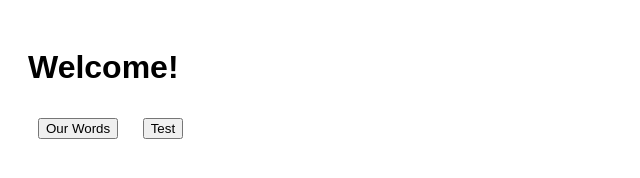
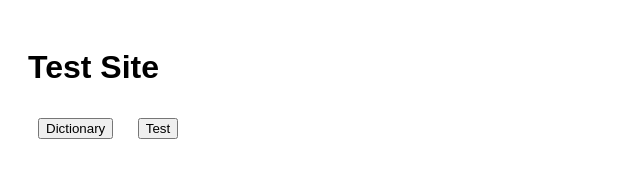
Before and after one commit to snoob122/website, a plain HTML site: page index.html in a window 1280 px wide. Shown: the whole page, without its empty margins (0-640 px from the left). Drawn offline with Linux system fonts and the light colour scheme.

Commit message:
Update index.html

```diff
--- a/index.html
+++ b/index.html
@@ -5,8 +5,8 @@
   <link rel="stylesheet" href="style.css">
 </head>
 <body>
-  <h1>Welcome!</h1>
-  <button onclick="location.href='words.html'">Our Words</button>
+  <h1>Test Site</h1>
+  <button onclick="location.href='words.html'">Dictionary</button>
   <button onclick="location.href='test.html'">Test</button>
 </body>
 </html>
```
